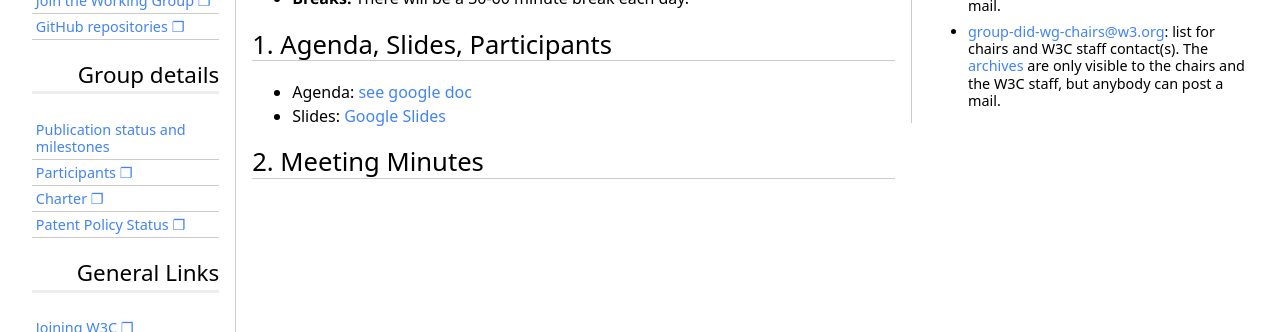
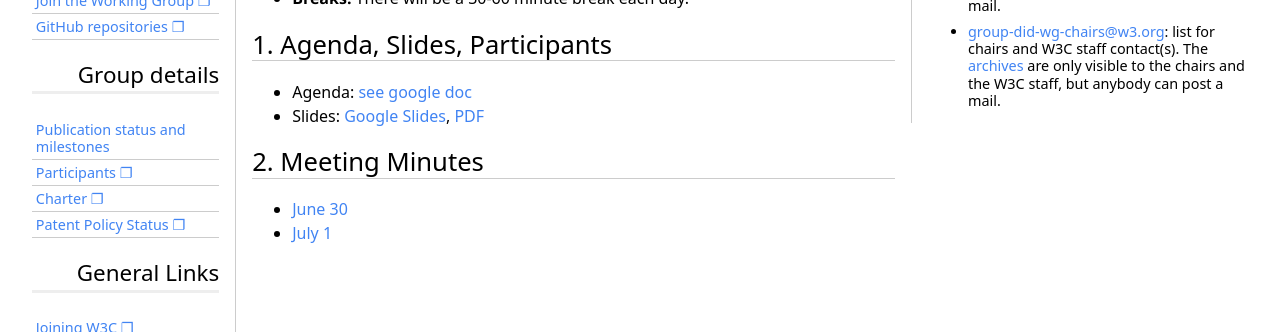
Before and after one commit to w3c/did-wg, a Jekyll site: the page built from Meetings/F2F/2020.06.Virtual.md, in a window 1280 px wide. Shown: the part 399-731 px from the top of the page. Built offline with Jekyll 4.4.1, drawn with Linux system fonts in a browser that asks for light colours; some web fonts are replaced; our own code applies the rules of GitHub Pages for plain Markdown files.

Commit message:
added links to slides, agenda, minutes
Signed-off-by: Brent Zundel <brent.zundel@gmail.com>

```diff
--- a/Meetings/F2F/2020.02.Virtual.md
+++ b/Meetings/F2F/2020.06.Virtual.md
@@ -12,7 +12,10 @@ layout: default
 
 ## Agenda, Slides, Participants
 
-* Agenda: [see google doc](TBD)
-* Slides: [Google Slides](TBD)
+* Agenda: [see google doc](https://docs.google.com/spreadsheets/d/e/2PACX-1vT4satoL9rKfxtXEWC5Wj4XnrggBL9iKiES-Yqp16VA3DS2ha5nvo0zKzi_kKi3hULXqc841LFZ5l5W/pubhtml?gid=0&single=true)
+* Slides: [Google Slides](https://docs.google.com/presentation/d/1UHDgw5Q_8-y8AS-E2cPuf9egUyuWAqAZQ24p9E0dqqw/edit#slide=id.p1), [PDF](DIDWG_Virtual_F2F_2020_Sessions.pdf)
 
 ## Meeting Minutes
+
+* [June 30](https://www.w3.org/2019/did-wg/Meetings/Minutes/2020-06-30-did)
+* [July 1](https://www.w3.org/2019/did-wg/Meetings/Minutes/2020-07-01-did)
```
Also changed, not shown: 1 other file.
